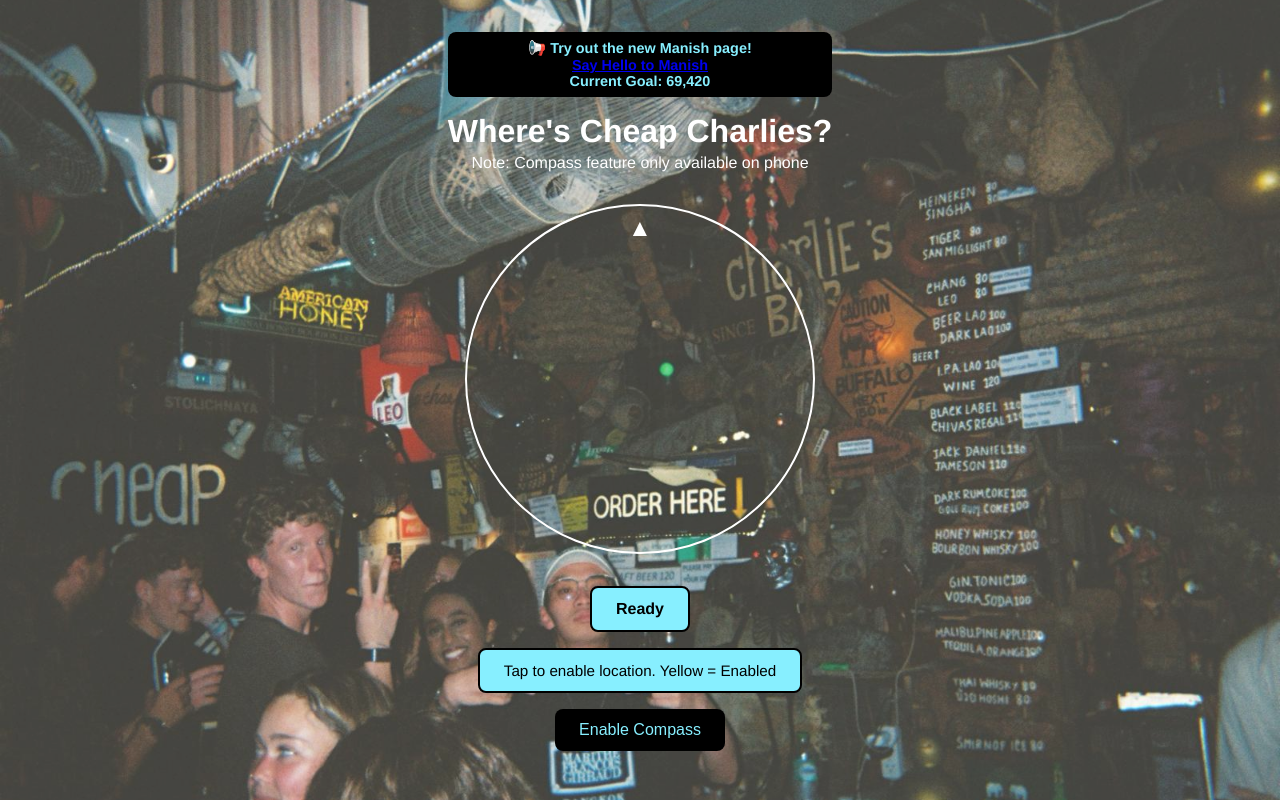
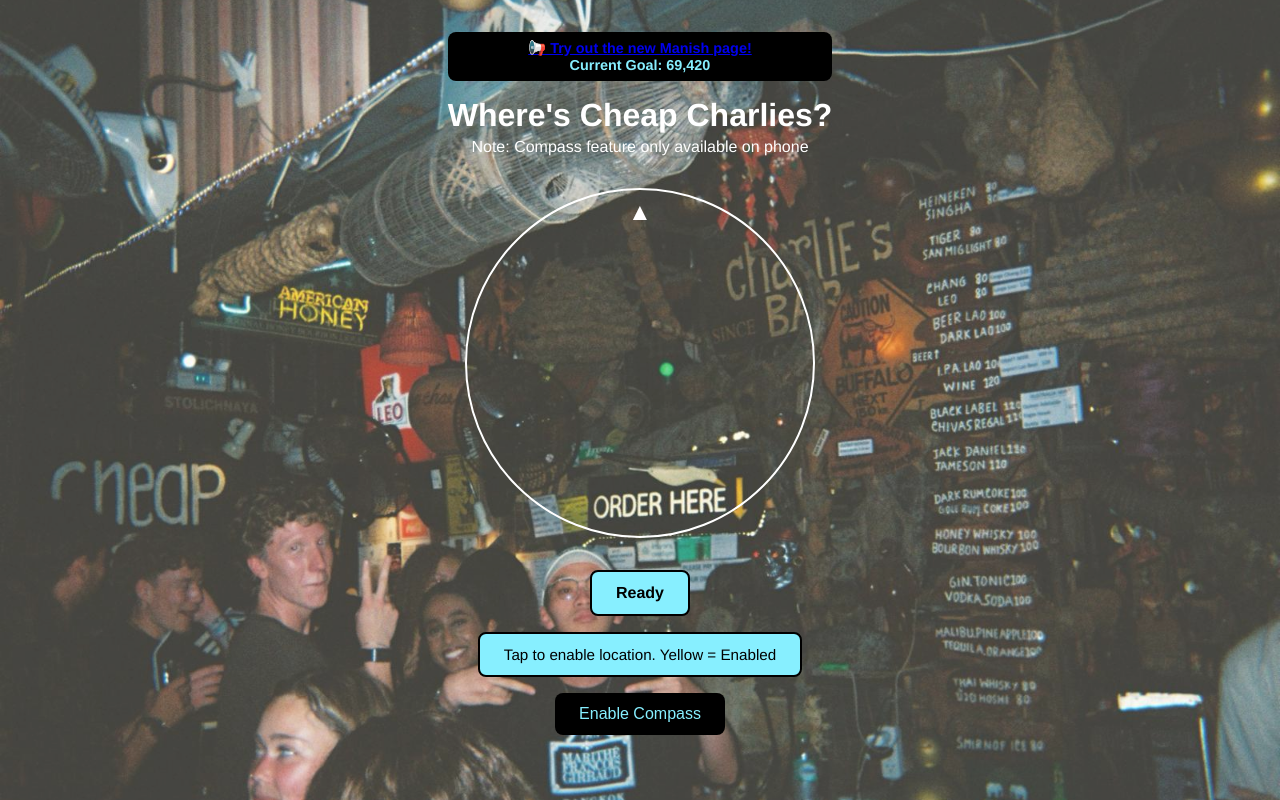
Before and after one commit to conancchen/cheapcharlies, a plain HTML site: page index.html in a window 1280 px wide. Drawn offline with Linux system fonts and the light colour scheme.

Commit message:
Update index.html

```diff
--- a/index.html
+++ b/index.html
@@ -10,8 +10,7 @@
   <header>
     <!-- Announcement banner with Manish link -->
     <div class="announcement">
-      <p>📢 Try out the new Manish page!</p>
-      <a href="secret.html" class="button-link">Say Hello to Manish</a>
+      <a href="secret.html" class="button-link">📢 Try out the new Manish page!</a>
       <p>Current Goal: 69,420</p>
     </div>
 
```
